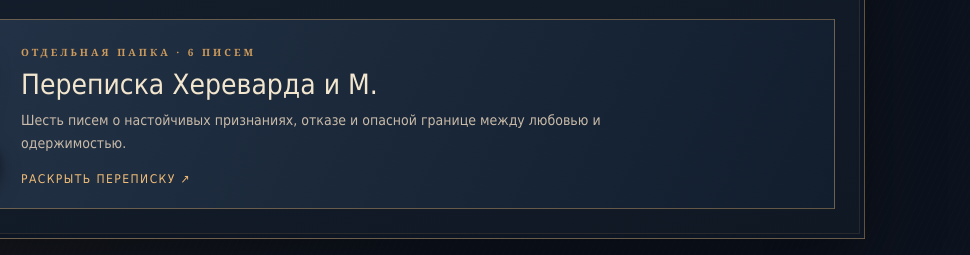
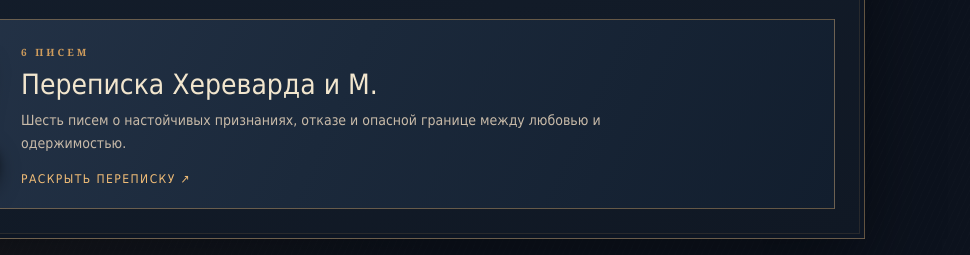
Before and after one commit to sweet-nerevar/room-chest, a plain HTML site: page inventory.html in a window 1280 px wide. Shown: the part 1238-1493 px from the top of the page, 310-1280 px from the left. Drawn offline with Linux system fonts and the light colour scheme.

Commit message:
added new files

```diff
--- a/inventory.html
+++ b/inventory.html
@@ -276,7 +276,7 @@
 
     <button type="button" class="archive-trigger" id="archive-open" aria-label="Открыть переписку Хереварда и М., шесть писем">
       <span class="archive-art" aria-hidden="true"><img src="/Переписка (1).png" alt=""><img src="/Переписка (2).png" alt=""><span class="archive-seal">✉</span></span>
-      <span class="archive-copy"><span class="eyebrow">Отдельная папка · 6 писем</span><h3>Переписка Хереварда и М.</h3><p>Шесть писем о настойчивых признаниях, отказе и опасной границе между любовью и одержимостью.</p><span class="archive-open-label">Раскрыть переписку ↗</span></span>
+      <span class="archive-copy"><span class="eyebrow">6 писем</span><h3>Переписка Хереварда и М.</h3><p>Шесть писем о настойчивых признаниях, отказе и опасной границе между любовью и одержимостью.</p><span class="archive-open-label">Раскрыть переписку ↗</span></span>
     </button>
 
 
```
